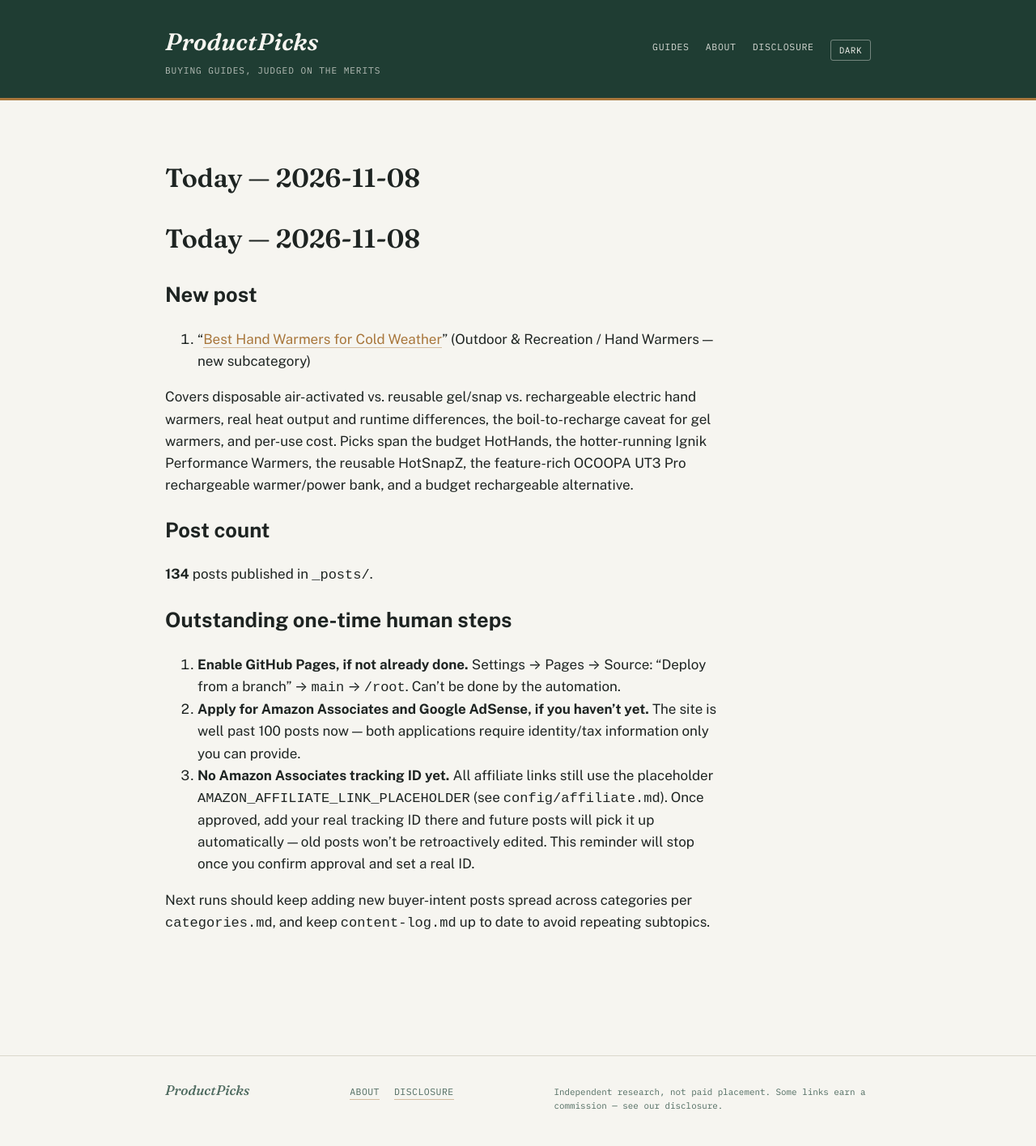
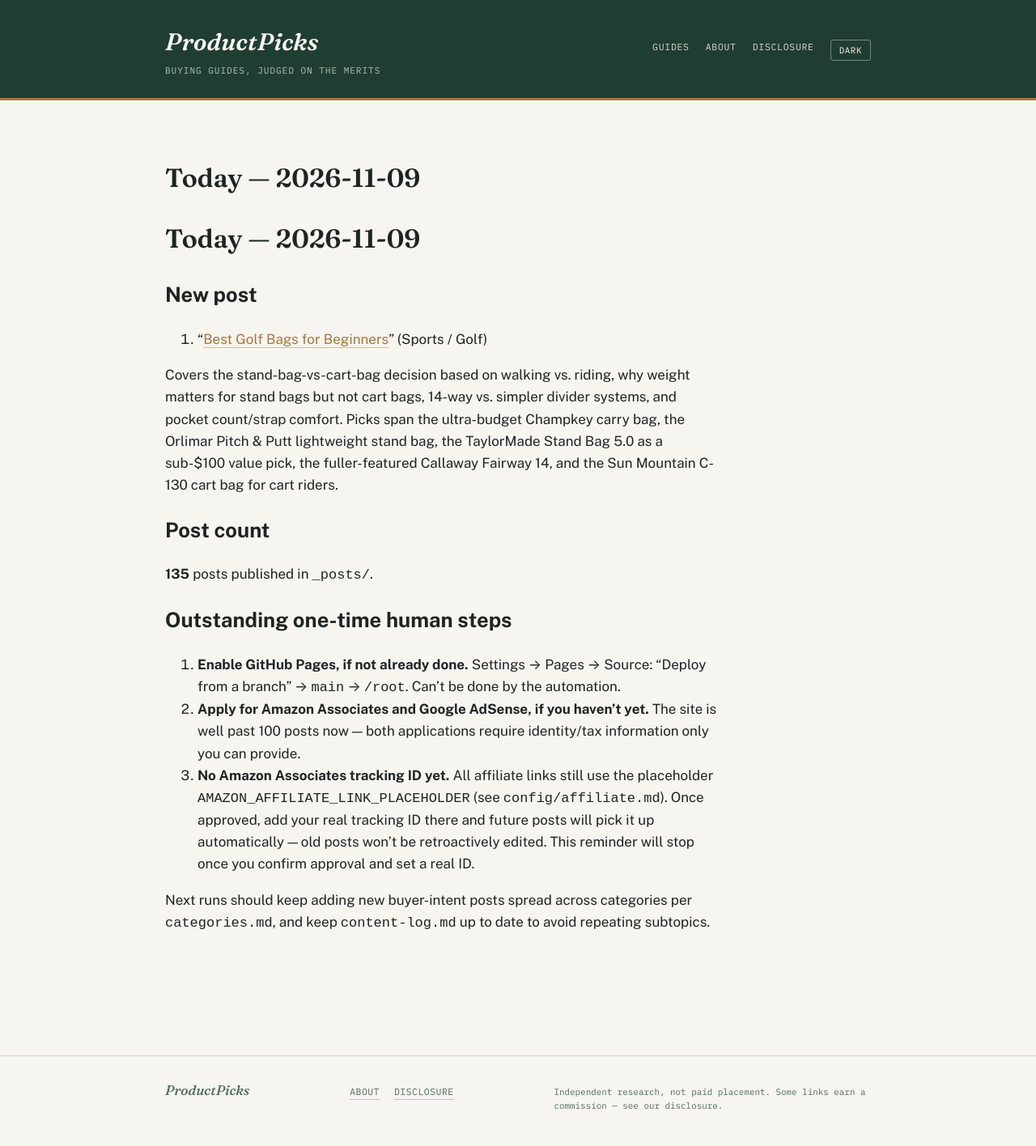
Before and after one commit to ajith198/ProductPicks, a Jekyll site: the page built from today.md, in a window 1280 px wide. Shown: the whole page at 81% size. Built offline with Jekyll 4.4.1, drawn with Linux system fonts in a browser that asks for light colours; our own code applies the rules of GitHub Pages for plain Markdown files.

Commit message:
daily: 2026-11-09 new post + log update
Co-Authored-By: Claude Sonnet 5 <noreply@anthropic.com>
Claude-Session: https://claude.ai/code/session_01UFLJpWjeBJat6E3Ha6hdfo

```diff
--- a/categories.md
+++ b/categories.md
@@ -1,6 +1,6 @@
 # Categories & expansion strategy
 
-**Status: multi-category, as of 2026-07-12. Updated 2026-11-08.** ProductPicks started as a pickleball-only site (see `niche.md` for that original research). This file governs the site now that it has expanded into multiple product verticals, and is the doc future automated/daily runs should consult when choosing what to write next.
+**Status: multi-category, as of 2026-07-12. Updated 2026-11-09.** ProductPicks started as a pickleball-only site (see `niche.md` for that original research). This file governs the site now that it has expanded into multiple product verticals, and is the doc future automated/daily runs should consult when choosing what to write next.
 
 ## Front matter taxonomy
 
--- a/today.md
+++ b/today.md
@@ -1,14 +1,14 @@
-# Today — 2026-11-08
+# Today — 2026-11-09
 
 ## New post
 
-1. "[Best Hand Warmers for Cold Weather](/outdoor-recreation/buying-guides/best-hand-warmers-for-cold-weather/)" (Outdoor & Recreation / Hand Warmers — new subcategory)
+1. "[Best Golf Bags for Beginners](/sports/buying-guides/best-golf-bags-for-beginners/)" (Sports / Golf)
 
-Covers disposable air-activated vs. reusable gel/snap vs. rechargeable electric hand warmers, real heat output and runtime differences, the boil-to-recharge caveat for gel warmers, and per-use cost. Picks span the budget HotHands, the hotter-running Ignik Performance Warmers, the reusable HotSnapZ, the feature-rich OCOOPA UT3 Pro rechargeable warmer/power bank, and a budget rechargeable alternative.
+Covers the stand-bag-vs-cart-bag decision based on walking vs. riding, why weight matters for stand bags but not cart bags, 14-way vs. simpler divider systems, and pocket count/strap comfort. Picks span the ultra-budget Champkey carry bag, the Orlimar Pitch & Putt lightweight stand bag, the TaylorMade Stand Bag 5.0 as a sub-$100 value pick, the fuller-featured Callaway Fairway 14, and the Sun Mountain C-130 cart bag for cart riders.
 
 ## Post count
 
-**134** posts published in `_posts/`.
+**135** posts published in `_posts/`.
 
 ## Outstanding one-time human steps
 
```
Also changed, not shown: TODAY.md (+1 -1 lines), _posts/2026-11-09-best-golf-bags-for-beginners.md (added, +54 -0 lines), content-log.md (+1 -0 lines).
